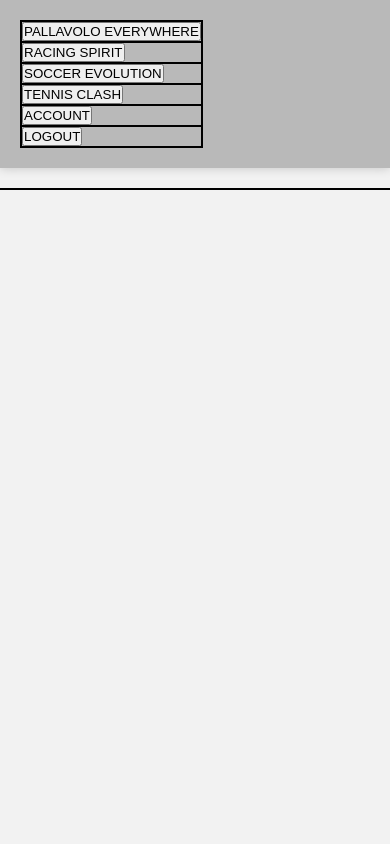
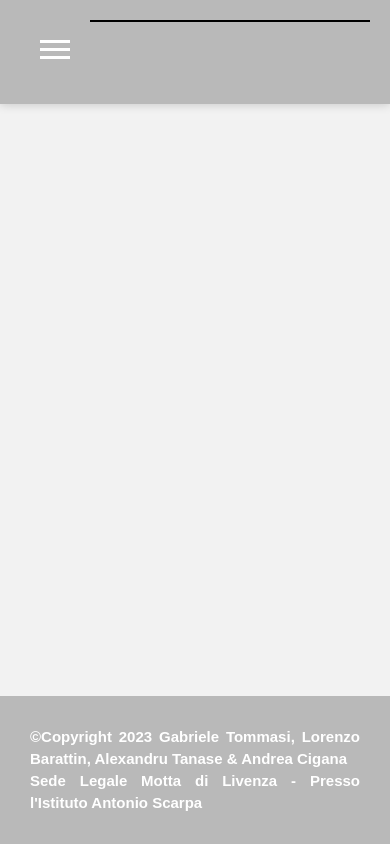
Before and after one commit to Bugigio/Negozi-Sportivi, a PHP site: the page made by web pages/shop/basketballPassion.php in a window 390 px wide. Run offline with PHP 8.4, Linux system fonts and the light colour scheme; data comes from the database, SQL or seed files in the repository; some libraries are stand-ins or nearby versions.

Commit message:
css
Fixed some issues on header.

```diff
--- a/css/shop.css
+++ b/css/shop.css
@@ -86,6 +86,56 @@ img {
 
 
 
+/* Footer */
+.footer{
+	background: #b9b9b9;
+	padding:30px;color:#fff;
+	margin-top: 40px;
+	position: fixed;
+	bottom: 0;
+	width: 100%;
+  }
+
+
+  /* Single */
+  .panel__copy{max-width: 800px; margin: 0px auto; margin-top: -60px; background: #fff; padding:20px 40px;position: relative; z-index: 1}
+  .panel__copy__meta{font-weight: bold;font-size: 16px;	}
+  .panel__copy__title{font-size: 32px;}
+
+
+  /* Tablet */
+  @media (max-width: 998px){
+	  /* banner */
+	  .banner__image,
+	  .banner__copy{width:50%;height:100%}
+
+  }
+
+
+  /* Smartphone */
+  @media (max-width: 767px){
+
+	  .header{position:fixed; z-index: 100;width:100%}
+	  .header__icon-bar{display: block;}
+
+	  .header__menu{width:100%;height:0px; overflow: hidden;}
+	  .header__menu__item{display: block;}
+	  .is-open{height:300px; overflow: auto;}
+
+	  /* Cover */
+	  .cover{height:100%;}
+
+	  /* Cards */
+	  .card{width: 90%; margin:5%; }
+
+	  /* Banner */
+	  .banner{height: 600px;}
+	  .banner__image,
+	  .banner__copy{width:100%;height:50%}
+
+  }
+
+
   /* clearfix */
   .clearfix:after {
 	  visibility: hidden;
--- a/web pages/home.php
+++ b/web pages/home.php
@@ -6,6 +6,10 @@
 		<meta name="viewport" content="width=device-width, initial-scale=1.0">
 		<link rel="stylesheet" href="https://cdnjs.cloudflare.com/ajax/libs/normalize/4.2.0/normalize.css">
 		<link rel="stylesheet" href="../css/home.css">
+		<!--link per le librerie necessarie per supportare le icone-->
+		<link rel="stylesheet" href="https://cdnjs.cloudflare.com/ajax/libs/font-awesome/6.3.0/css/all.min.css"
+		integrity="sha512-SzlrxWUlpfuzQ+pcUCosxcglQRNAq/DZjVsC0lE40xsADsfeQoEypE+enwcOiGjk/bSuGGKHEyjSoQ1zVisanQ==" crossorigin="anonymous"
+		referrerpolicy="no-referrer" />
 		<title>HOME</title>
 		<style>
 			header {
@@ -29,6 +33,7 @@
 	<!-- CIGANA -->
 	<body>
 		<header class="header clearfix">
+		<a href="" class="header__logo">Logo</a>
 			<a href="" class="header__icon-bar">
 				<span></span>
 				<span></span>
@@ -42,6 +47,7 @@
 				<div class="header__menu__item"><a href="shop/tennisClash.php">TENNIS CLASH</a></div>
 				<div class="header__menu__item"><a href="login.php">LOGIN</a></div>
 				<div class="header__menu__item"><a href="registrati.php">REGISTRATI</a></div>
+				<div class="header__menu__item"><a href="carrello.php">CARRELLO</a></div>
 			</div>
 		</header>
 
--- a/web pages/shop/basketballPassion.php
+++ b/web pages/shop/basketballPassion.php
@@ -15,12 +15,13 @@
 				<span></span>
 			</a>
 			<div class="header__menu animate">
-				<div><a href="pallavoloEverywhere.php"><button>PALLAVOLO EVERYWHERE</button></a></div>
-				<div><a href="racingSpirit.php"><button>RACING SPIRIT</button></a></div>
-				<div><a href="soccerEvolution.php"><button>SOCCER EVOLUTION</button></a></div>
-				<div><a href="tennisClash.php"><button>TENNIS CLASH</button></a></div>
-				<div><a href="../account.php"><button>ACCOUNT</button></a></div>
-				<div><a href="../home.php?logout=1"><button>LOGOUT</button></a></div>
+				<div class="header__menu__item"><a href="pallavoloEverywhere.php">PALLAVOLO EVERYWHERE</a></div>
+				<div class="header__menu__item"><a href="racingSpirit.php">RACING SPIRIT</a></div>
+				<div class="header__menu__item"><a href="soccerEvolution.php">SOCCER EVOLUTION</a></div>
+				<div class="header__menu__item"><a href="tennisClash.php">TENNIS CLASH</a></div>
+				<div class="header__menu__item"><a href="../account.php">ACCOUNT</a></div>
+				<div class="header__menu__item"><a href="../home.php?logout=1">LOGOUT</a></div>
+				<div class="header__menu__item"><a href="carrello.php">CARRELLO</a></div>
 			</div>
 		</header>
 		<div class="container">
@@ -40,5 +41,24 @@
 				}
 			?>
 		</div>
+
+		<!-- FOOTER -->
+        <footer class="footer">
+            <p>©Copyright 2023 Gabriele Tommasi, Lorenzo Barattin, Alexandru Tanase & Andrea Cigana</p>
+            <p>Sede Legale Motta di Livenza - Presso l'Istituto Antonio Scarpa</p>
+	    </footer>
+
+		<script src="https://ajax.googleapis.com/ajax/libs/jquery/3.1.0/jquery.min.js"></script>
+		<script>
+			$(document).ready(function(){
+
+					$(".header__icon-bar").click(function(e){
+
+						$(".header__menu").toggleClass('is-open');
+						e.preventDefault();
+
+					});
+			});
+		</script>
 	</body>
 </html>
```
Also changed, not shown: css/home.css (+5 -11 lines). Lines whose indentation alone changed are shown as unchanged.
